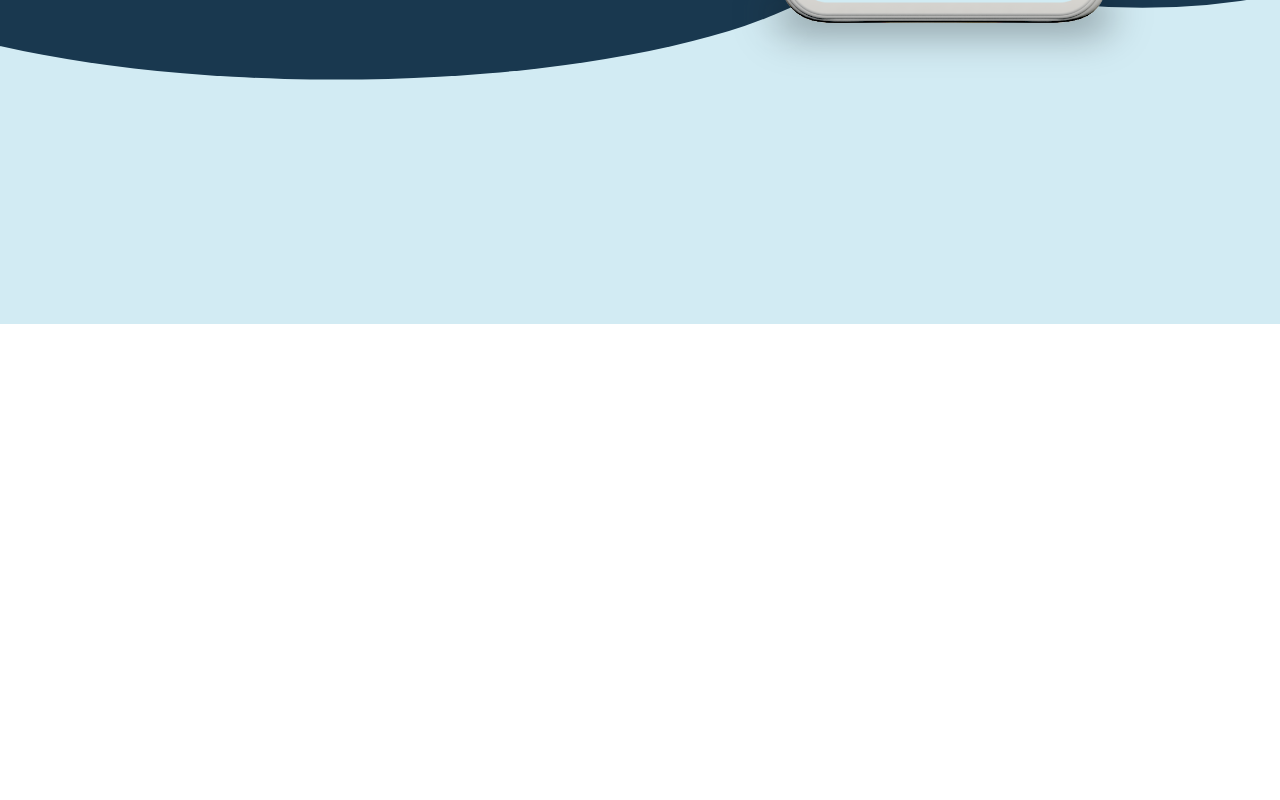
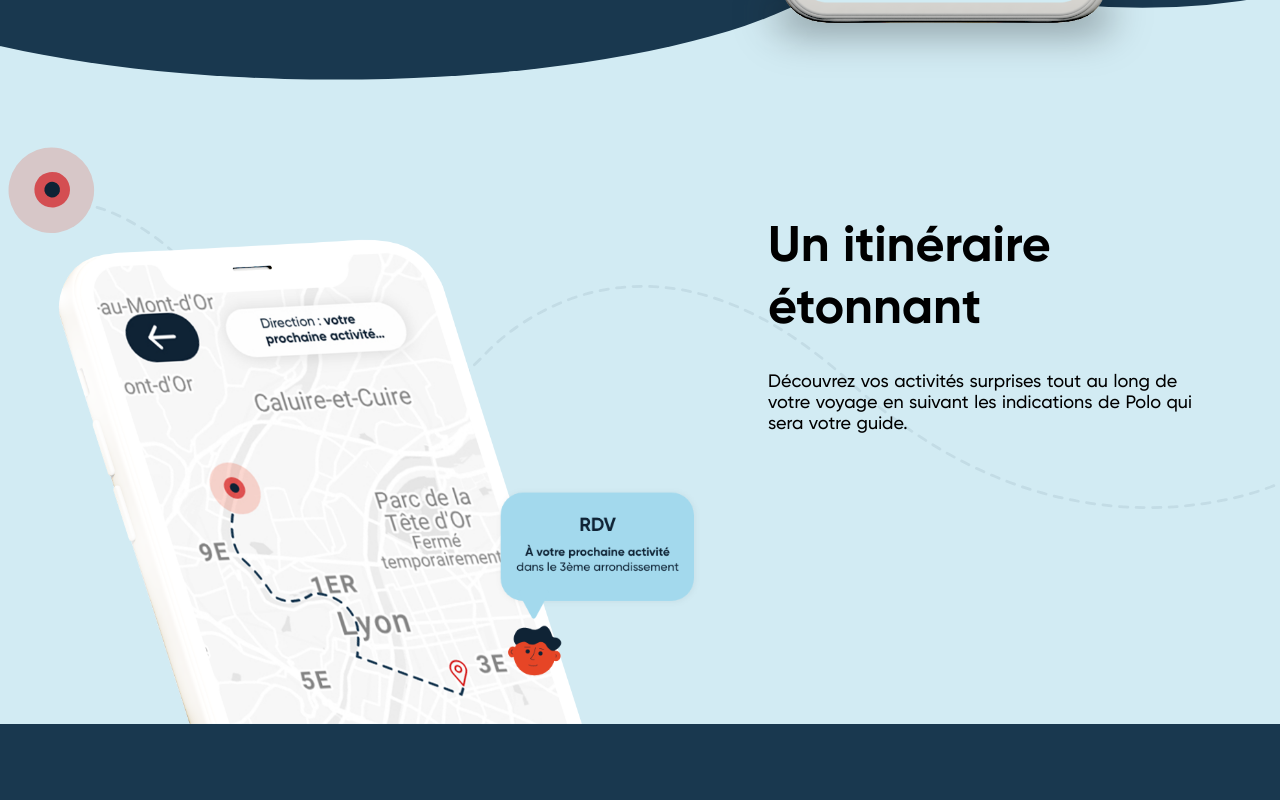
Before and after one commit to polo-travel/polo-website, a Nuxt app: page / in a window 1280 px wide. Shown: the part 2320-3120 px from the top of the page. Before the commit the page ends 2644 px from the top, so only its background shows below. Built offline with nearby package versions, Linux system fonts and the light colour scheme.

Commit message:
add basic feature components

```diff
--- a/assets/css/components/components.styl
+++ b/assets/css/components/components.styl
@@ -1,3 +1,4 @@
 @import "navigation.styl"
 @import "logo.styl"
 @import "roundedFeature.styl"
+@import "defaultFeature.styl"
--- /dev/null
+++ b/assets/css/components/defaultFeature.styl
@@ -0,0 +1,30 @@
+.defaultFeature
+  height 100vh
+  position relative
+  display flex
+  align-items center
+  &-image
+    width: 60%
+    height 100%
+    z-index 1
+    display flex
+    align-items flex-end
+    img
+      max-width 100%
+  &-content
+    padding-right: 60px
+    z-index 1
+    width 40%
+    &--title
+      gilroyBold()
+      font-size: 50px
+      max-width 530px
+      margin-bottom: 30px
+    &--description
+      gilroyMedium()
+      font-size: 18px
+      max-width 530px
+  &-bg
+    position absolute
+    z-index 0
+    width 100vw
--- a/assets/css/layout/feature.styl
+++ b/assets/css/layout/feature.styl
@@ -1,5 +1,4 @@
 .feature
   min-height 150vh
   background blue-light
-  overflow-y scroll
-  overflow-x hidden
+  overflow hidden
--- a/components/Features/Feature.vue
+++ b/components/Features/Feature.vue
@@ -3,17 +3,27 @@
         <rounded title="Une expérience à offrir
 ou à s’offrir" imgUrl="app-travel.svg" description="Faites le plus incroyable des cadeaux et offrez à vos proches
 une aventure pleine de surprises et d’activités insolites."></rounded>
+
+        <basic title="Un itinéraire étonnant" imgUrl="app-destination.svg" description="Découvrez vos activités surprises tout au long de votre voyage
+en suivant les indications de Polo qui sera votre guide."></basic>
+
+        <rounded title="Une expérience à offrir
+ou à s’offrir" imgUrl="app-travel.svg" description="Faites le plus incroyable des cadeaux et offrez à vos proches
+une aventure pleine de surprises et d’activités insolites."></rounded>
+
     </div>
 </template>
 
 <script>
 
     import rounded from '~/components/Features/roundedFeature.vue'
+    import basic from '~/components/Features/defaultFeature.vue'
 
     export default {
         name: "Feature",
         components:{
-            rounded
+            rounded,
+            basic
         }
     }
 </script>
--- /dev/null
+++ b/components/Features/defaultFeature.vue
@@ -0,0 +1,27 @@
+<template>
+    <div class="defaultFeature">
+
+        <div class="defaultFeature-image">
+            <img :src="require(`../../static/img/${imgUrl}`)"  alt="">
+        </div>
+
+        <div class="defaultFeature-content">
+            <h2 class="defaultFeature-content--title">{{title}}</h2>
+            <p class="defaultFeature-content--description">{{description}}</p>
+        </div>
+
+        <img class="defaultFeature-bg" src="../../static/img/destination.svg" alt="">
+    </div>
+</template>
+
+<script>
+    export default {
+        name: "defaultFeature",
+        props: {
+            title: String,
+            imgUrl: String,
+            description: String,
+
+        }
+    }
+</script>
```
Also changed, not shown: assets/css/layout/home.styl (+0 -11 lines), static/img/app-destination.svg (added), static/img/destination.svg (added).
